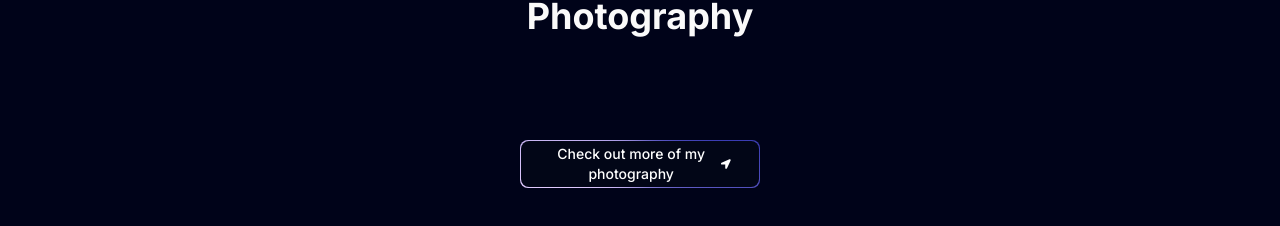
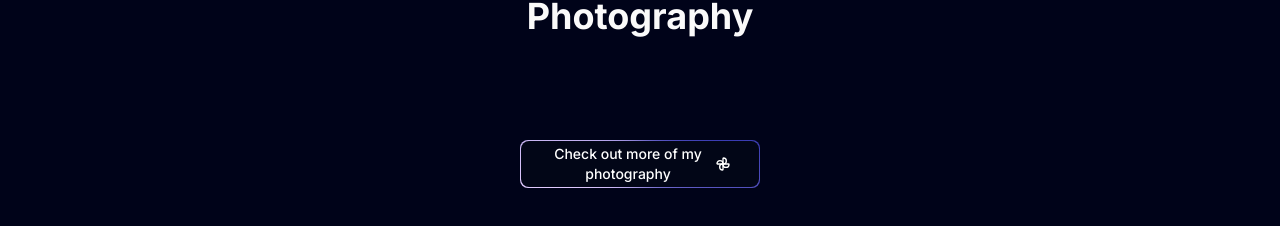
Before and after one commit to iisael9/PortFolio_IL-main, a Next.js app: page /moreAboutMe in a window 1280 px wide. Shown: the part 4021-4247 px from the top of the page. Built offline with nearby package versions, Linux system fonts and the light colour scheme.

Commit message:
Chnaged icon for magig buttin to google photos icon modified:   components/Scroll.tsx

```diff
--- a/components/Scroll.tsx
+++ b/components/Scroll.tsx
@@ -5,6 +5,7 @@ import { ParallaxScroll } from "@/components/ui/parallax-scroll";
 import MagicButton from "./MagicButton";
 
 import { FaLocationArrow } from "react-icons/fa";
+import { IconBrandGooglePhotos } from "@tabler/icons-react";
 
 const images = [
     "/static/images/p1.jpg",
@@ -53,7 +54,7 @@ const Scroll = () => {
         >
             <MagicButton
                 title="Check out more of my photography"
-                icon={<FaLocationArrow />}
+                icon={<IconBrandGooglePhotos />}
                 position="right"
                 otherClasses="text-4xl font-bold px-12 py-4"
             />
```
